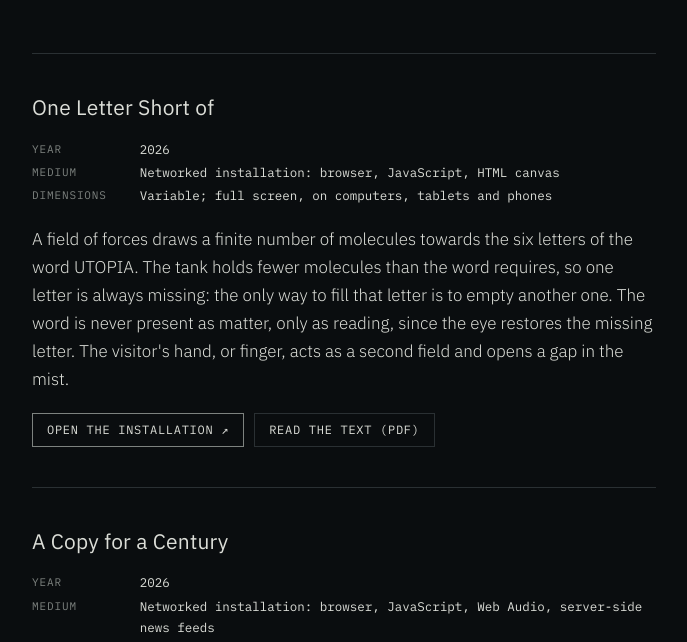
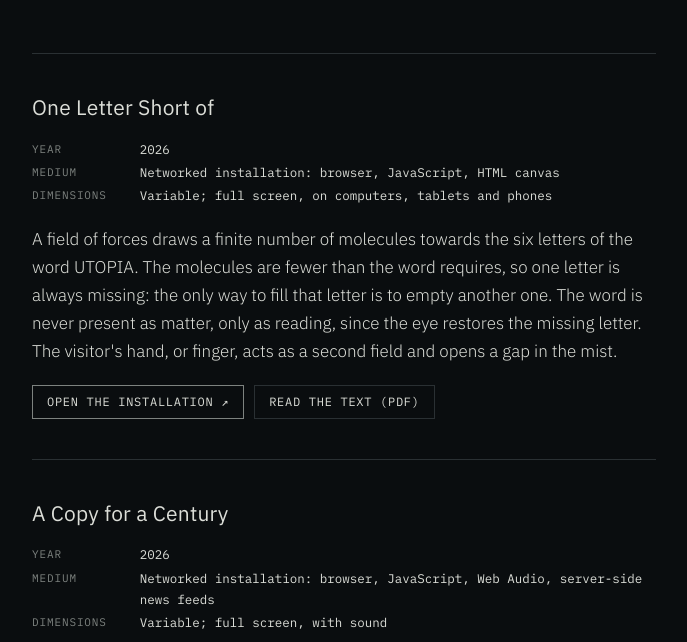
Before and after one commit to effefederici/networked-installations, a plain HTML site: page vassar/index.html in a window 1280 px wide. Shown: the part 158-800 px from the top of the page, without its empty margins (296-983 px from the left). Drawn offline with Linux system fonts and the light colour scheme.

Commit message:
Update index.html

```diff
--- a/vassar/index.html
+++ b/vassar/index.html
@@ -42,7 +42,7 @@ footer a{color:var(--dim)}
     <dt>Medium</dt><dd>Networked installation: browser, JavaScript, HTML canvas</dd>
     <dt>Dimensions</dt><dd>Variable; full screen, on computers, tablets and phones</dd>
   </dl>
-  <p>A field of forces draws a finite number of molecules towards the six letters of the word UTOPIA. The tank holds fewer molecules than the word requires, so one letter is always missing: the only way to fill that letter is to empty another one. The word is never present as matter, only as reading, since the eye restores the missing letter. The visitor's hand, or finger, acts as a second field and opens a gap in the mist.</p>
+  <p>A field of forces draws a finite number of molecules towards the six letters of the word UTOPIA. The molecules are fewer than the word requires, so one letter is always missing: the only way to fill that letter is to empty another one. The word is never present as matter, only as reading, since the eye restores the missing letter. The visitor's hand, or finger, acts as a second field and opens a gap in the mist.</p>
   <div class="links">
     <a class="primary" href="https://effefederici.github.io/networked-installations/utopia/">Open the installation ↗</a>
     <a href="https://effefederici.github.io/networked-installations/utopia/one-letter-short-of.pdf">Read the text (PDF)</a>
```
